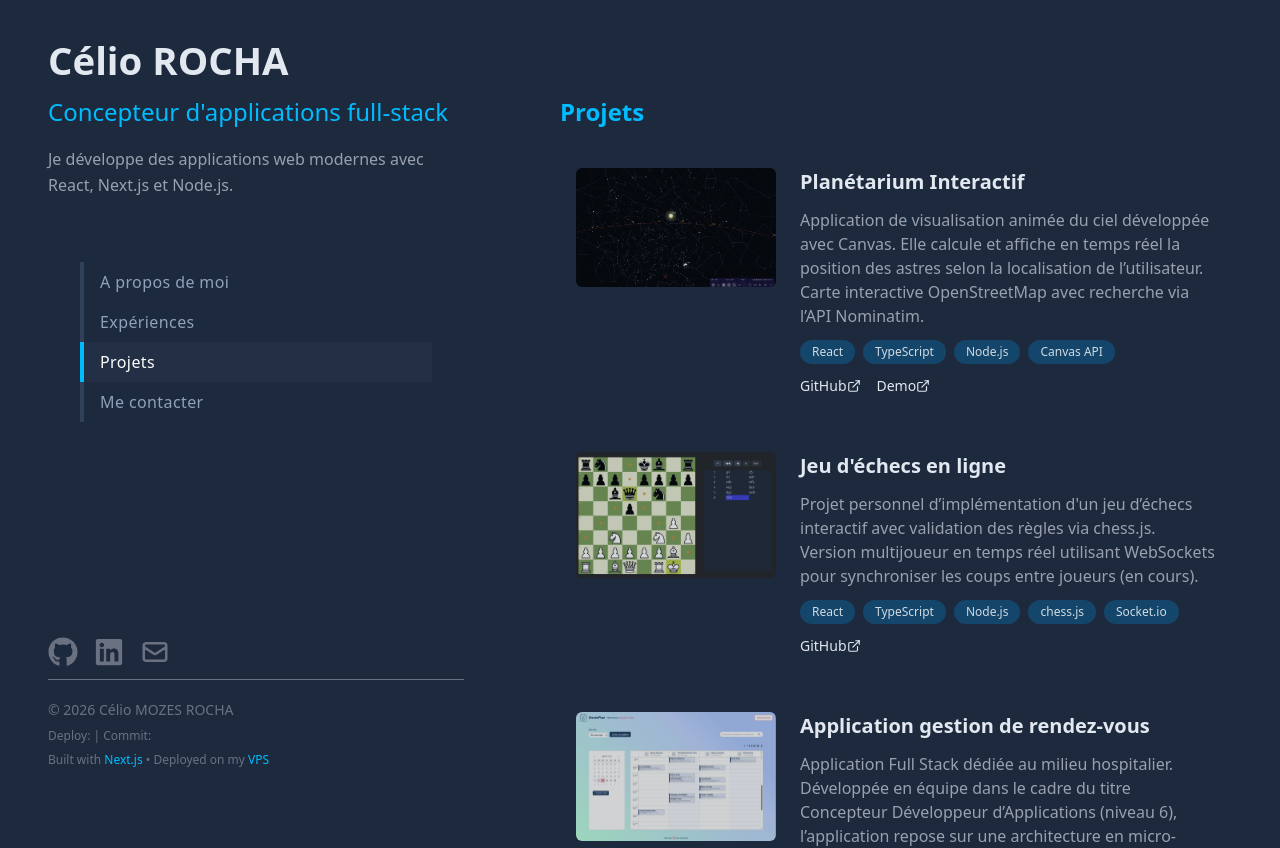
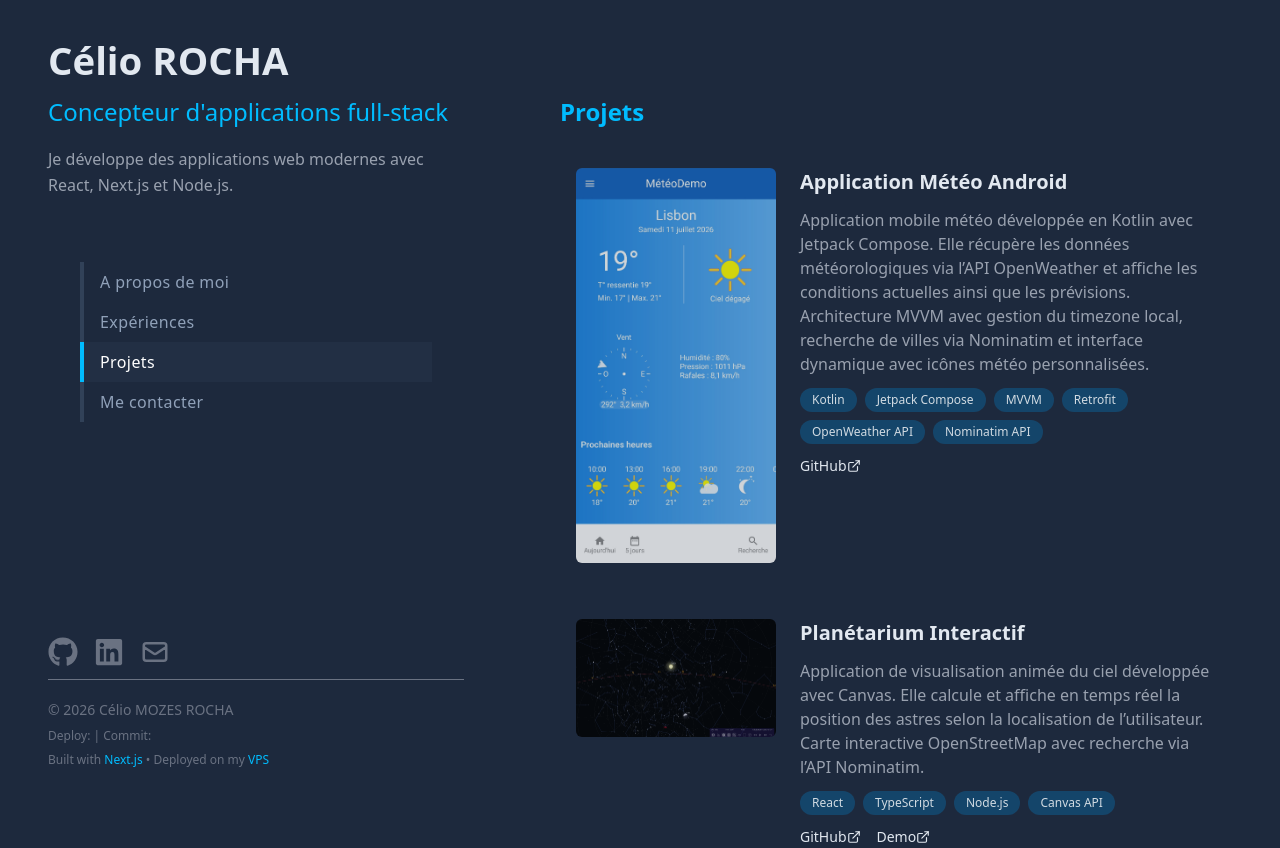
Before and after one commit to celio-mozes-rocha/portfolio, a Next.js app: page /projects in a window 1280 px wide. Shown: the top 848 px of the page. Built offline with nearby package versions, Linux system fonts and the light colour scheme.

Commit message:
feat: add weather app portfolio entry

```diff
--- a/data/projetctsData.ts
+++ b/data/projetctsData.ts
@@ -1,4 +1,20 @@
 export const projects = [
+  {
+    title: "Application Météo Android",
+    description:
+      "Application mobile météo développée en Kotlin avec Jetpack Compose. Elle récupère les données météorologiques via l’API OpenWeather et affiche les conditions actuelles ainsi que les prévisions. Architecture MVVM avec gestion du timezone local, recherche de villes via Nominatim et interface dynamique avec icônes météo personnalisées.",
+    tech: [
+      "Kotlin",
+      "Jetpack Compose",
+      "MVVM",
+      "Retrofit",
+      "OpenWeather API",
+      "Nominatim API",
+    ],
+    github: "https://github.com/celio-mozes-rocha/AppMeteo",
+    demo: "#",
+    image: "/images/weather-app.png",
+  },
   {
     title: "Planétarium Interactif",
     description:
@@ -13,7 +29,7 @@ export const projects = [
     description:
       "Projet personnel d’implémentation d'un jeu d’échecs interactif avec validation des règles via chess.js. Version multijoueur en temps réel utilisant WebSockets pour synchroniser les coups entre joueurs (en cours).",
     tech: ["React", "TypeScript", "Node.js", "chess.js", "Socket.io"],
-    github: "https://github.com/celio-mozes-rocha/ChessLite-WebSocket",
+    github: "https://github.com/celio-mozes-rocha/ChessLite",
     demo: "#",
     image: "/images/Chess.png",
   },
```
Also changed, not shown: public/images/weather-app.png (added).
